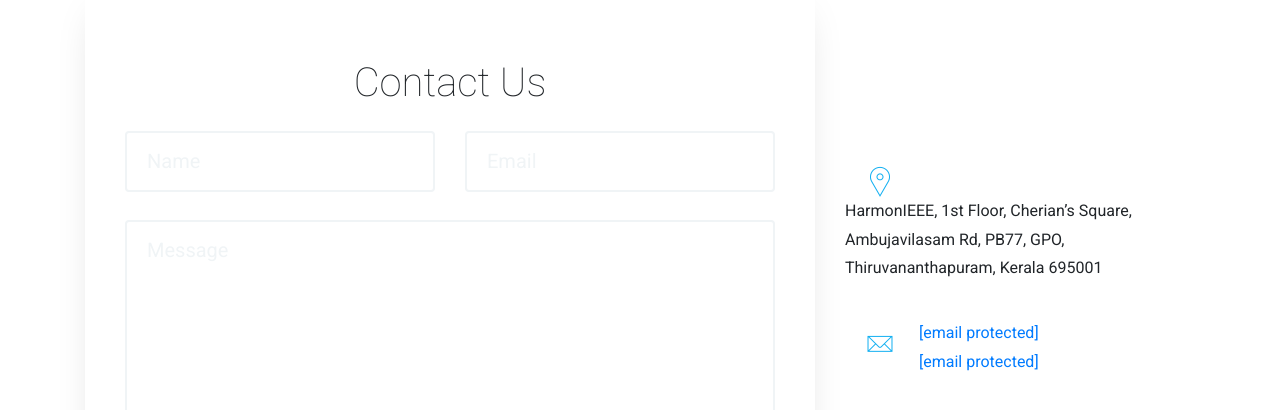
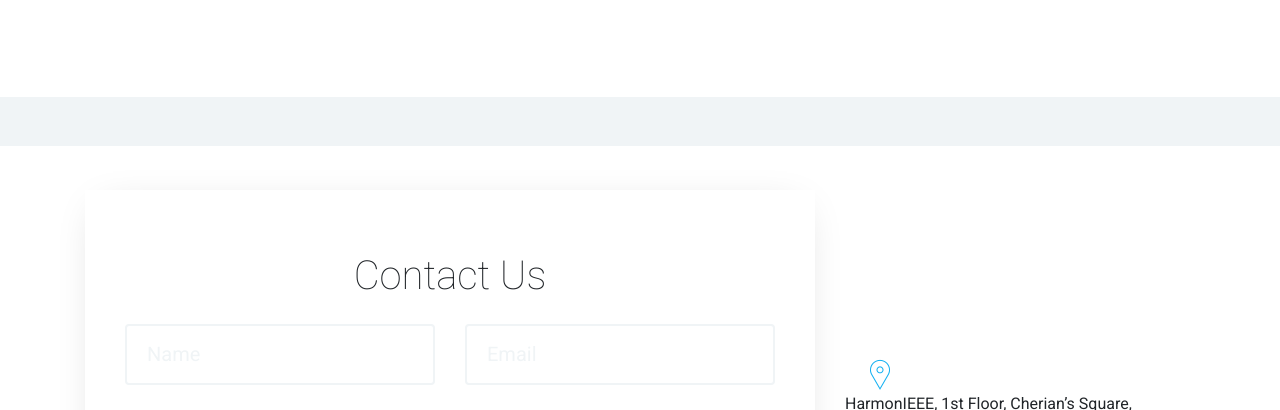
Before and after one commit to Akkixplode/mintlandingpage.github.io, a plain HTML site: page index.html in a window 1280 px wide. Shown: the part 9110-9520 px from the top of the page. Drawn offline with Linux system fonts and the light colour scheme.

Commit message:
Update index.html

```diff
--- a/index.html
+++ b/index.html
@@ -16,6 +16,7 @@
 <link href="https://fonts.googleapis.com/css?family=Roboto:100,300,400,700" rel="stylesheet">
 
 <link rel="stylesheet" href="vendors/fontawesome/css/font-awesome.min.css">
+
 
 <link rel="stylesheet" href="vendors/simple-line-icons/css/simple-line-icons.css">
 
@@ -45,7 +46,7 @@
 <div class="container">
 <div class="row">
 <div class="col-md-12">
-<nav class="navbar navbar-expand-lg navbar-light reveal fadeInDown"> <a class="navbar-brand" href="index.html"><img src="images/logo1.jpg" style="width:25%;height: auto;" alt="logo"></a> <button class="navbar-toggler" type="button" data-toggle="collapse" data-target="#navbarSupportedContent" aria-controls="navbarSupportedContent" aria-expanded="false" aria-label="Toggle navigation"> <span class="navbar-toggler-icon"></span> </button>
+<nav class="navbar navbar-expand-lg navbar-light reveal fadeInDown "> <a class="navbar-brand" href="index.html"><img style="width:100px;" src="images/logo1.jpg" alt="logo"></a> <div ><button class="navbar-toggler  ml-auto " type="button" data-toggle="collapse" data-target="#navbarSupportedContent" aria-controls="navbarSupportedContent" aria-expanded="false" aria-label="Toggle navigation"> <span class="navbar-toggler-icon" ></span> </button> </div>
 <div class="collapse navbar-collapse" id="navbarSupportedContent">
 <ul class="navbar-nav">
 <li class="nav-item active"> <a class="nav-link" href="#home">HOME <span class="sr-only">(current)</span></a> </li>
@@ -463,9 +464,21 @@
 </div>
 </section>
 
+<div class="clients light-bg">
+    <div class="container">
+    <div class="row">
+    <div class="col-md-12">
+    <div class="client-slide owl-carousel reveal fadeIn">
+
+    </div>
+    </div>
+    </div>
+    </div>
+    </div>
 
 
-
+<div>
+    <br> <br> <br> <br> <br> <br>
 <section class="contact" id="contact">
 <div class="container">
 <div class="row">
@@ -515,6 +528,7 @@
 </div>
 </div>
 </section>
+</div>
 
 
 
```
